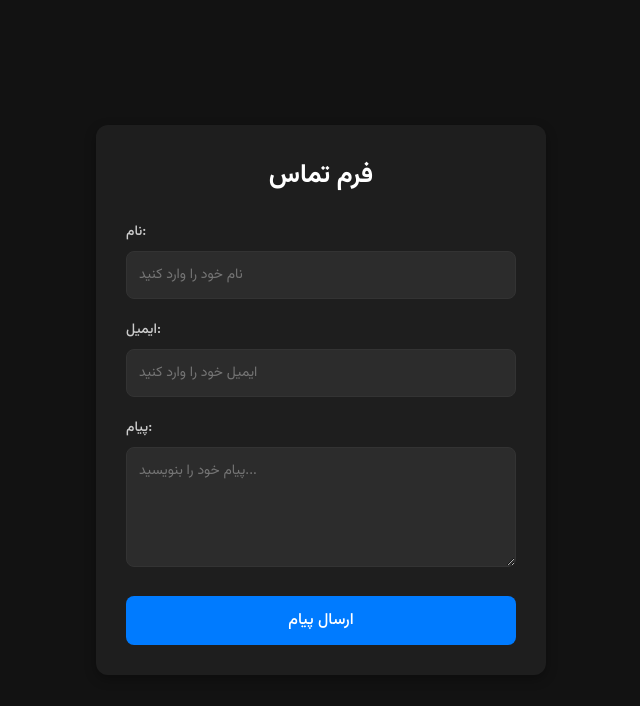
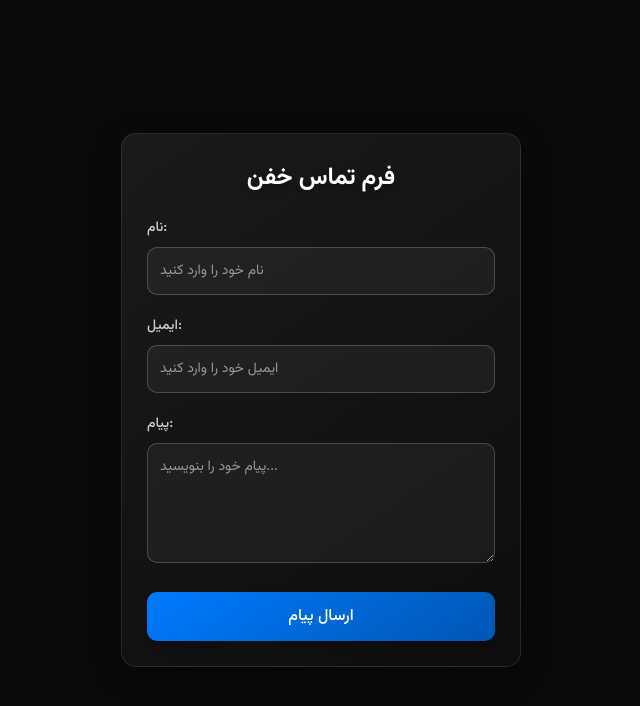
Before and after one commit to lodfjhkisk/sasad, a plain HTML site: page index.html in a window 1280 px wide. Shown: the whole page, without its empty margins (319-959 px from the left). Drawn offline with Linux system fonts and the light colour scheme.

Commit message:
Update index.html

```diff
--- a/index.html
+++ b/index.html
@@ -3,7 +3,7 @@
 <head>
     <meta charset="UTF-8">
     <meta name="viewport" content="width=device-width, initial-scale=1.0">
-    <title>فرم تماس</title>
+    <title>فرم تماس خفن</title>
     <!-- استفاده از فونت Vazirmatn -->
     <link href="https://fonts.googleapis.com/css2?family=Vazirmatn:wght@400;500;700&display=swap" rel="stylesheet">
     <style>
@@ -17,7 +17,7 @@
         /* Body */
         body {
             font-family: 'Vazirmatn', sans-serif;
-            background-color: #121212; /* پس‌زمینه تاریک */
+            background-color: #0a0a0a; /* پس‌زمینه مشکی */
             color: #ffffff; /* متن سفید */
             display: flex;
             justify-content: center;
@@ -28,26 +28,28 @@
 
         /* فرم تماس */
         .contact-form {
-            background-color: #1e1e1e; /* پس‌زمینه فرم تاریک */
-            padding: 30px;
-            border-radius: 12px;
-            box-shadow: 0 4px 12px rgba(0, 0, 0, 0.3);
+            background: linear-gradient(145deg, #1a1a1a, #0d0d0d); /* گرادیان تاریک */
+            padding: 25px;
+            border-radius: 15px;
+            box-shadow: 0 8px 32px rgba(0, 0, 0, 0.4);
             width: 100%;
-            max-width: 450px;
+            max-width: 400px;
             transition: transform 0.3s ease, box-shadow 0.3s ease;
+            border: 1px solid rgba(255, 255, 255, 0.1); /* حاشیه نازک */
         }
 
         .contact-form:hover {
             transform: translateY(-5px);
-            box-shadow: 0 6px 16px rgba(0, 0, 0, 0.4);
+            box-shadow: 0 12px 48px rgba(0, 0, 0, 0.6);
         }
 
         .contact-form h1 {
             text-align: center;
-            margin-bottom: 25px;
-            font-size: 26px;
+            margin-bottom: 20px;
+            font-size: 24px;
             color: #ffffff; /* عنوان سفید */
             font-weight: 700;
+            text-shadow: 0 4px 6px rgba(0, 0, 0, 0.3);
         }
 
         /* گروه‌های فرم */
@@ -67,13 +69,18 @@
         .form-group textarea {
             width: 100%;
             padding: 12px;
-            border: 1px solid #333333; /* حاشیه تاریک */
-            border-radius: 8px;
+            border: 1px solid rgba(255, 255, 255, 0.2); /* حاشیه نیمه شفاف */
+            border-radius: 10px;
             font-size: 14px;
             font-family: 'Vazirmatn', sans-serif;
-            transition: border-color 0.3s ease, box-shadow 0.3s ease;
-            background-color: #2c2c2c; /* پس‌زمینه فیلد تاریک */
+            transition: all 0.3s ease;
+            background-color: rgba(255, 255, 255, 0.05); /* پس‌زمینه نیمه شفاف */
             color: #ffffff; /* متن سفید */
+        }
+
+        .form-group input::placeholder,
+        .form-group textarea::placeholder {
+            color: #999999; /* متن placeholder خاکستری */
         }
 
         .form-group input:focus,
@@ -81,6 +88,7 @@
             border-color: #007bff;
             outline: none;
             box-shadow: 0 0 0 3px rgba(0, 123, 255, 0.3);
+            background-color: rgba(255, 255, 255, 0.1); /* پس‌زمینه روشن‌تر هنگام فوکوس */
         }
 
         .form-group textarea {
@@ -92,19 +100,22 @@
         button {
             width: 100%;
             padding: 12px;
-            background-color: #007bff;
+            background: linear-gradient(145deg, #007bff, #0056b3); /* گرادیان آبی */
             color: #fff;
             border: none;
-            border-radius: 8px;
+            border-radius: 10px;
             font-size: 16px;
             font-weight: 500;
             cursor: pointer;
             font-family: 'Vazirmatn', sans-serif;
-            transition: background-color 0.3s ease, transform 0.2s ease;
+            transition: all 0.3s ease;
+            box-shadow: 0 4px 6px rgba(0, 0, 0, 0.2);
         }
 
         button:hover {
-            background-color: #0056b3;
+            background: linear-gradient(145deg, #0056b3, #003d80); /* گرادیان آبی تیره‌تر */
+            transform: translateY(-2px);
+            box-shadow: 0 6px 12px rgba(0, 0, 0, 0.3);
         }
 
         button:active {
@@ -119,13 +130,14 @@
 
         .thank-you h1 {
             color: #ffffff; /* عنوان سفید */
-            font-size: 26px;
-            margin-bottom: 20px;
+            font-size: 24px;
+            margin-bottom: 15px;
+            text-shadow: 0 4px 6px rgba(0, 0, 0, 0.3);
         }
 
         .thank-you p {
             color: #cccccc; /* متن خاکستری روشن */
-            font-size: 16px;
+            font-size: 14px;
         }
 
         /* حالت‌های واکنش‌گرا */
@@ -153,7 +165,7 @@
 <body>
     <!-- فرم تماس -->
     <div class="contact-form" id="contactForm">
-        <h1>فرم تماس</h1>
+        <h1>فرم تماس خفن</h1>
         <form action="https://formspree.io/f/xlddobqn" method="POST" onsubmit="showThankYou(event)">
             <div class="form-group">
                 <label for="name">نام:</label>
```
